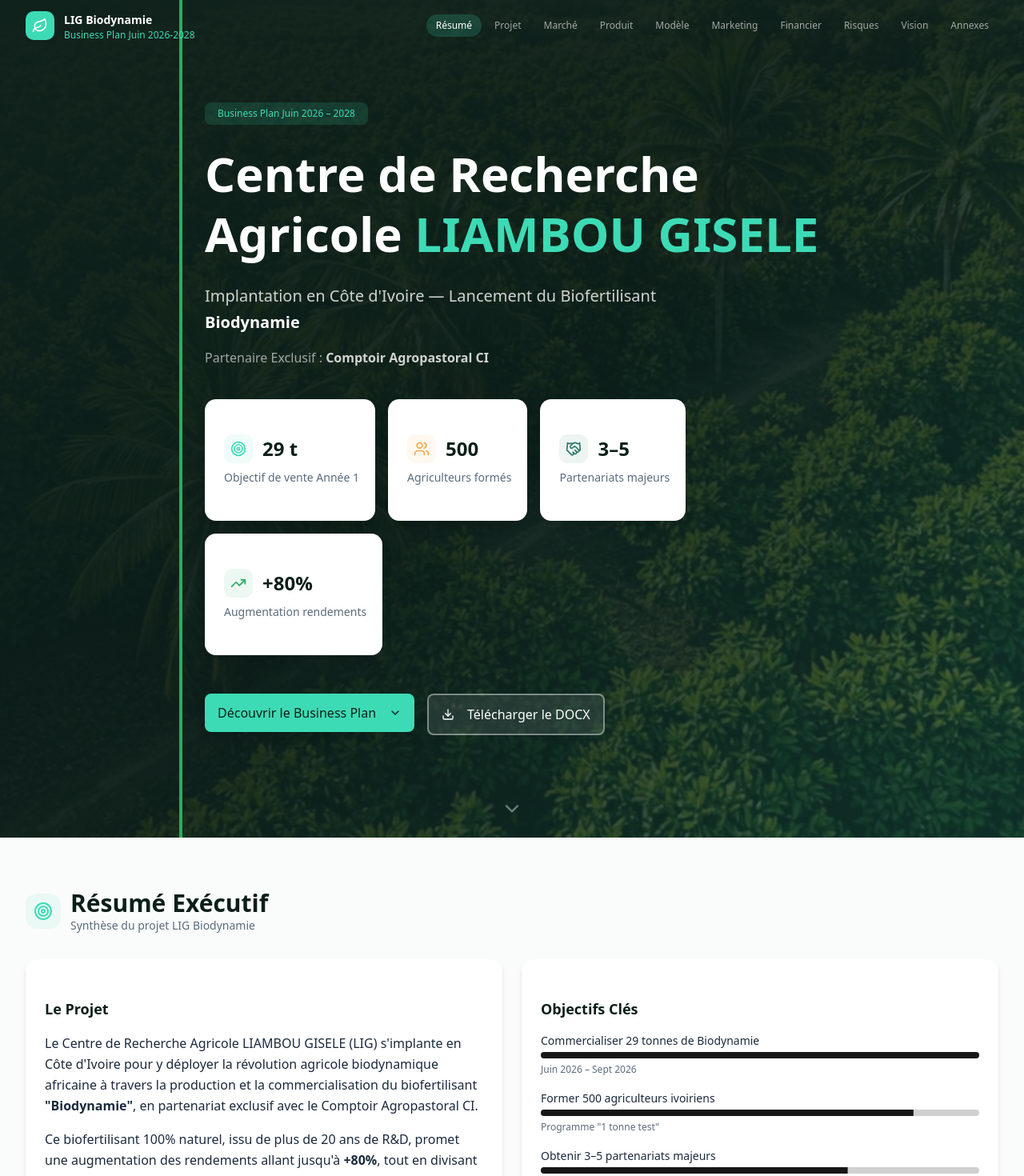
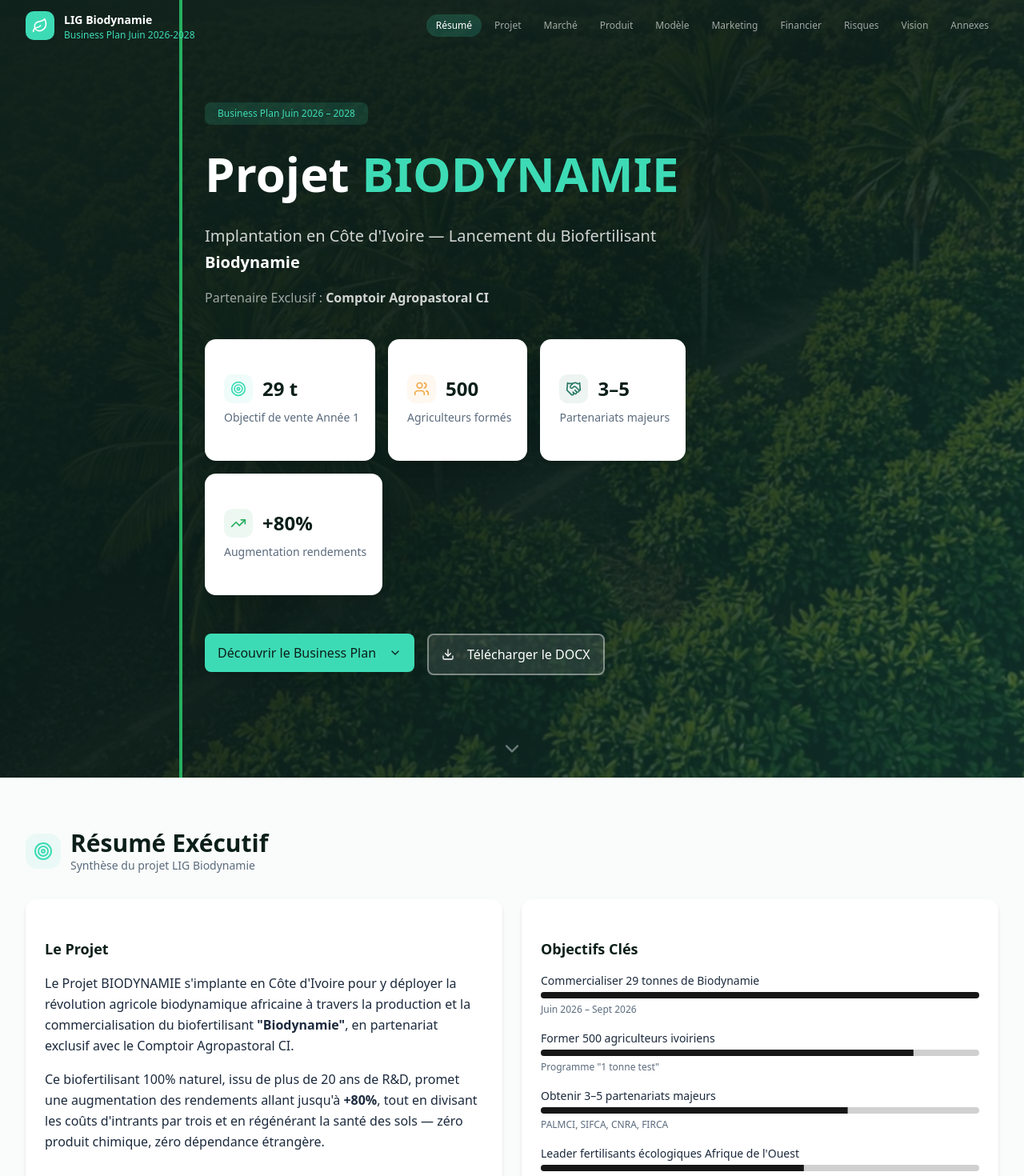
Before and after one commit to PrisivDev/Business_Plan_LIG_Biodynamie_CI, a Next.js app: page / in a window 1280 px wide. Shown: the top 1470 px of the page at 80% size. Built offline with nearby package versions, Linux system fonts and the light colour scheme.

Commit message:
daed0e67-09ad-4f6c-bd22-6a79f93bec18

```diff
--- a/src/app/page.tsx
+++ b/src/app/page.tsx
@@ -520,7 +520,7 @@
               Business Plan Juin 2026 – 2028
             </Badge>
             <h1 className="text-4xl sm:text-5xl lg:text-6xl font-bold text-white leading-tight mb-6">
-              Centre de Recherche<br />Agricole <span style={{ color: C.accent }}>LIAMBOU GISELE</span>
+              Projet <span style={{ color: C.accent }}>BIODYNAMIE</span>
             </h1>
             <p className="text-lg sm:text-xl text-white/80 mb-4 max-w-2xl leading-relaxed">
               Implantation en Côte d&apos;Ivoire — Lancement du Biofertilisant <strong className="text-white">Biodynamie</strong>
@@ -563,7 +563,7 @@
                 <CardContent className="p-6">
                   <h3 className="text-lg font-semibold mb-4" style={{ color: C.primary }}>Le Projet</h3>
                   <p className="leading-relaxed mb-4" style={{ color: C.text }}>
-                    Le Centre de Recherche Agricole LIAMBOU GISELE (LIG) s&apos;implante en Côte d&apos;Ivoire pour y déployer
+                    Le Projet BIODYNAMIE s&apos;implante en Côte d&apos;Ivoire pour y déployer
                     la révolution agricole biodynamique africaine à travers la production et la commercialisation du
                     biofertilisant <strong>&quot;Biodynamie&quot;</strong>, en partenariat exclusif avec le Comptoir Agropastoral CI.
                   </p>
@@ -1992,7 +1992,7 @@
                 </div>
               </div>
               <p className="text-sm text-white/60 leading-relaxed">
-                Le Centre LIAMBOU GISELE porte la vision d&apos;une Côte d&apos;Ivoire autosuffisante et durable.
+                Le Projet BIODYNAMIE porte la vision d&apos;une Côte d&apos;Ivoire autosuffisante et durable.
               </p>
             </div>
             <div>
```
